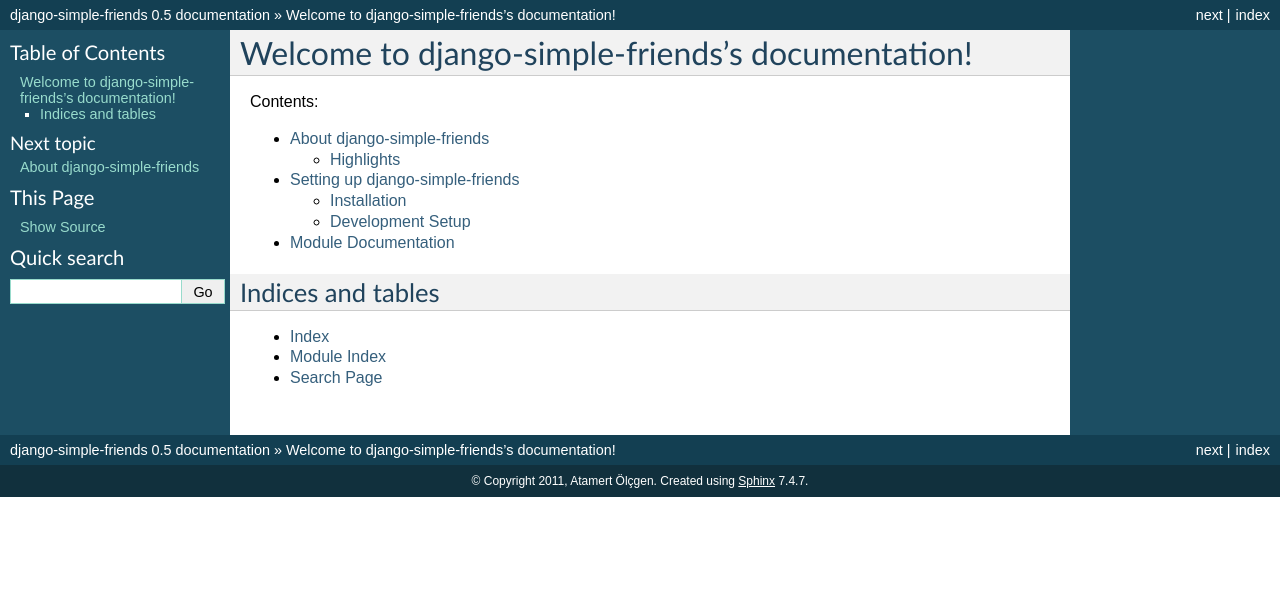
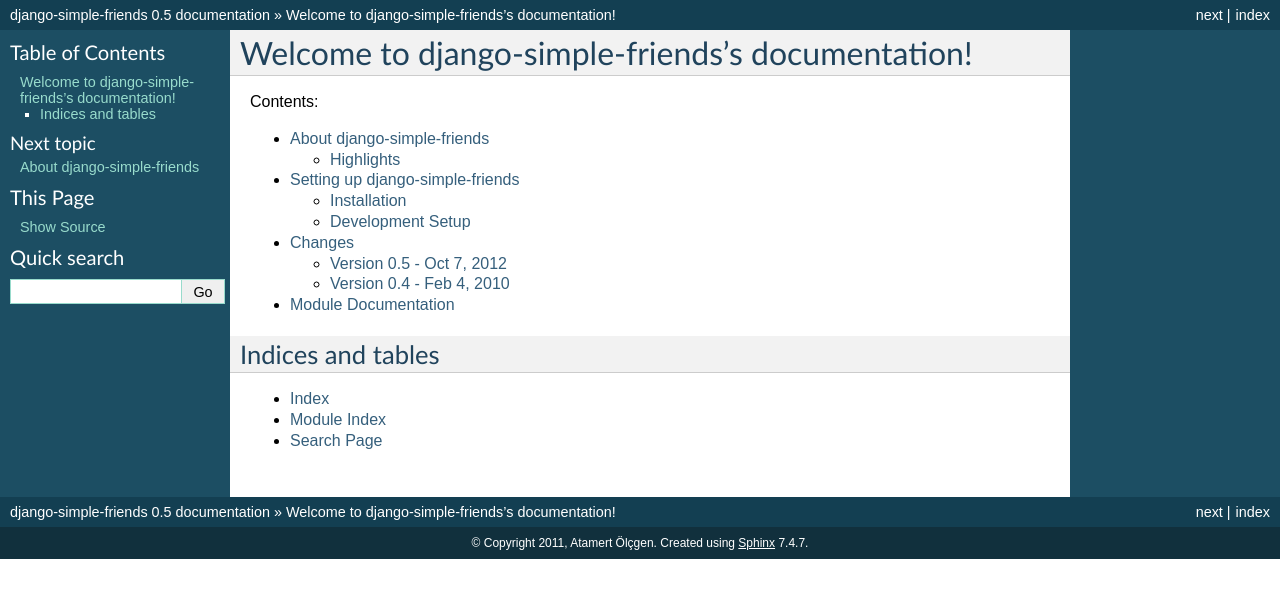
Before and after one commit to muhuk/django-simple-friends, a Sphinx documentation site: the page built from doc/source/index.rst, in a window 1280 px wide. Shown: the top 598 px of the page. Built offline with Sphinx 7.4.7, drawn with Linux system fonts in a browser that asks for light colours; some of the changed lines change nothing that is shown.

Commit message:
Added changelog

```diff
--- /dev/null
+++ b/doc/source/changelog.rst
@@ -0,0 +1,22 @@
+=======
+Changes
+=======
+
+Version 0.5 - Oct 7, 2012
+=========================
+
+Tested with Django versions **1.3** & **1.4**.
+
+* ``friend_list`` view is removed. See ``friends`` template filter.
+* View functions are rewritten as class based views. But they still work as
+  aliases.
+* ``post_syncdb`` signals to fix the issue of ``User``\ s without
+  ``Friendship``\ s.
+* Proper Sphinx powered documentation.
+* German & Spanish translations.
+
+
+Version 0.4 - Feb 4, 2010
+=========================
+
+* Initial release.
--- a/doc/source/index.rst
+++ b/doc/source/index.rst
@@ -9,6 +9,7 @@
 
    about
    install
+   changelog
    modules
 
 
```
